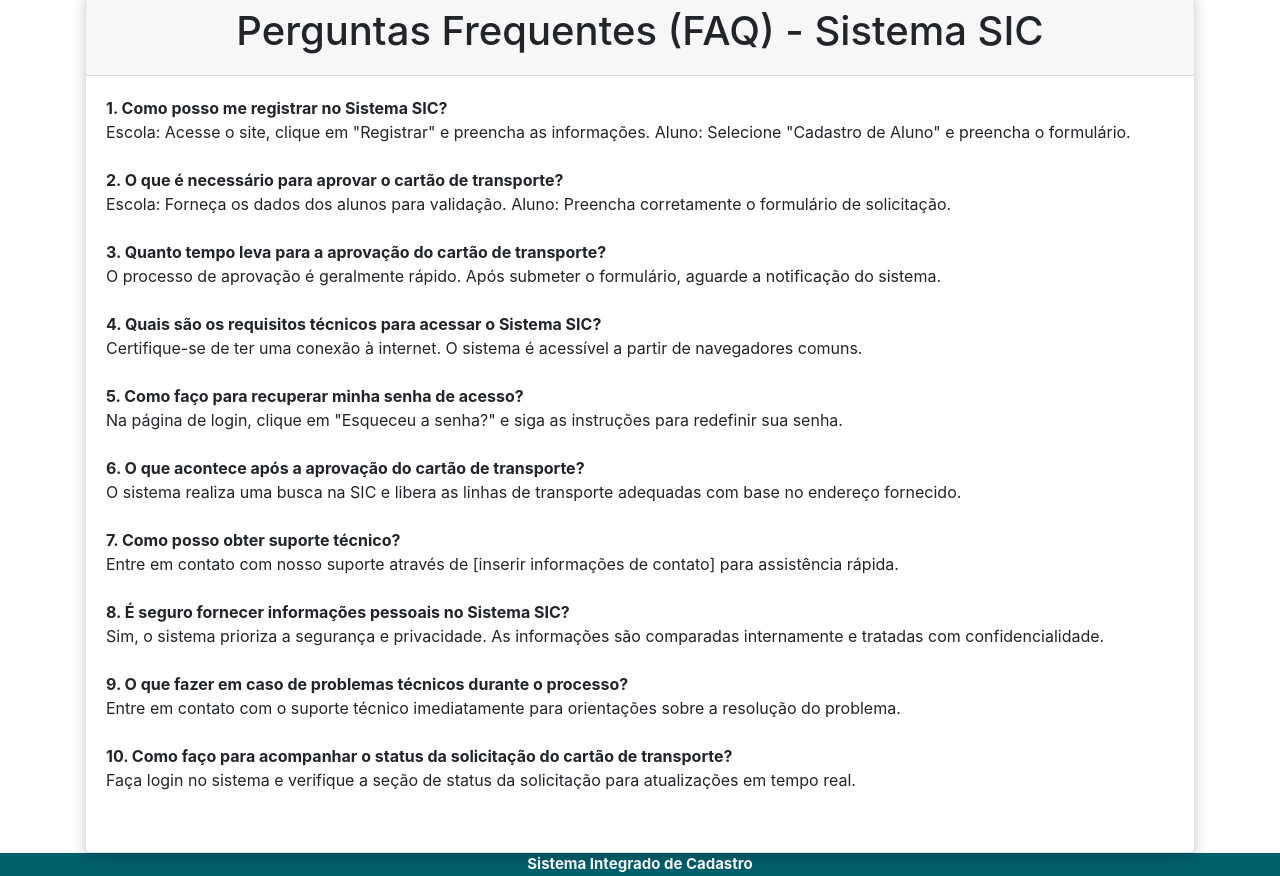
After one commit to willsantos96/projeto-faculdade, a Django app: page /duvidas_frequentes/ in a window 1280 px wide. The commit adds this page. Shown: the part 143-1019 px from the top of the page. Run offline with Django 4.2, Linux system fonts and the light colour scheme; some libraries are stand-ins or nearby versions.

Commit message:
adiciona página de instruções e dúvidas frequentes

```diff
--- a/app/static/css/style.css
+++ b/app/static/css/style.css
@@ -29,8 +29,6 @@ html {
 }
 
 .card-header {
-    background-color: #007bff;
-    color: #fff;
     text-align: center;
     border-radius: 10px 10px 0 0;
     padding: 20px;
--- a/app/templates/base/navbar.html
+++ b/app/templates/base/navbar.html
@@ -18,23 +18,16 @@
                     <li class="nav-item">
                         <a href="{% url 'cadastrar_aluno' %}">Escola</a>
                     </li>
+                    <li class="nav-item">
+                        <a class="nav-link" href="{% url 'selecionar_aluno' %}">Lista de alunos</a>
+                    </li>
                 {% endif %}
                 {% if tipo_usuario == 'Aluno' %}
                     <li class="nav-item">
                         <a href="{% url 'login_acesso_aluno' %}">Aluno</a>
                     </li>
 
-                    <li class="nav-item">
-                        <a class="nav-link" href="{% url 'selecionar_aluno' %}">Lista de alunos</a>
-                    </li>
                 {% endif %}
-                <li class="nav-item">
-                    <a href="#">Instruções</a>
-                </li>
-                <li class="nav-item">
-                    <a href="#">Dúvidas Frequentes</a>
-                </li>
-
                 <li class="nav-item">
                     <a class="nav-link" href="{% url 'logout' %}">Logout</a>
                 </li>
@@ -45,13 +38,13 @@
                 <li class="nav-item">
                     <a href="{% url 'login_acesso_aluno' %}">Aluno</a>
                 </li>
-                <li class="nav-item">
-                    <a href="#">Instruções</a>
-                </li>
-                <li class="nav-item">
-                    <a href="#">Dúvidas Frequentes</a>
-                </li>
             {% endif %}
+            <li class="nav-item">
+                <a href="{% url 'instrucoes' %}">Instruções</a>
+            </li>
+            <li class="nav-item">
+                <a href="{% url 'faq' %}">Dúvidas Frequentes</a>
+            </li>
 
         </ul>
     </nav>
--- /dev/null
+++ b/app/templates/faq.html
@@ -0,0 +1,79 @@
+{% extends 'base/layout.html'  %} {% load static %}
+{% block body %}
+<div class="container">
+    <div class="card">
+        <div class="card-header">
+            <h1>
+                Perguntas Frequentes (FAQ) - Sistema SIC
+            </h1>
+        </div>
+        <div class="card-body">
+            <dl class="row">
+                <dt class="col-sm-12">1. Como posso me registrar no Sistema SIC?</dt>
+                <dd class="col-sm-12">
+                    <p>
+                        <span class="fw-bold">Escola:</span> Acesse o site, clique em "Registrar" e preencha as informações.
+                        <span class="fw-bold">Aluno:</span> Selecione "Cadastro de Aluno" e preencha o formulário.
+                    </p>
+                </dd>
+                <dt class="col-sm-12">2. O que é necessário para aprovar o cartão de transporte?</dt>
+                <dd class="col-sm-12">
+                    <p>
+                        <span class="fw-bold">Escola:</span> Forneça os dados dos alunos para validação.
+                        <span class="fw-bold">Aluno:</span> Preencha corretamente o formulário de solicitação.
+                    </p>
+                </dd>
+                <dt class="col-sm-12">3. Quanto tempo leva para a aprovação do cartão de transporte?</dt>
+                <dd class="col-sm-12">
+                    <p>
+                        O processo de aprovação é geralmente rápido. Após submeter o formulário, aguarde a notificação do sistema.
+                    </p>
+                </dd>
+                <dt class="col-sm-12">4. Quais são os requisitos técnicos para acessar o Sistema SIC?</dt>
+                <dd class="col-sm-12">
+                    <p>
+                        Certifique-se de ter uma conexão à internet. O sistema é acessível a partir de navegadores comuns.
+                    </p>
+                </dd>
+                <dt class="col-sm-12">5. Como faço para recuperar minha senha de acesso?</dt>
+                <dd class="col-sm-12">
+                    <p>
+                        Na página de login, clique em "Esqueceu a senha?" e siga as instruções para redefinir sua senha.
+                    </p>
+                </dd>
+                <dt class="col-sm-12">6. O que acontece após a aprovação do cartão de transporte?</dt>
+                <dd class="col-sm-12">
+                    <p>
+                        O sistema realiza uma busca na SIC e libera as linhas de transporte adequadas com base no endereço fornecido.
+                    </p>
+                </dd>
+                <dt class="col-sm-12">7. Como posso obter suporte técnico?</dt>
+                <dd class="col-sm-12">
+                    <p>
+                        Entre em contato com nosso suporte através de [inserir informações de contato] para assistência rápida.
+                    </p>
+                </dd>
+                <dt class="col-sm-12">8. É seguro fornecer informações pessoais no Sistema SIC?</dt>
+                <dd class="col-sm-12">
+                    <p>
+                        Sim, o sistema prioriza a segurança e privacidade. As informações são comparadas internamente e tratadas com confidencialidade.
+                    </p>
+                </dd>
+                <dt class="col-sm-12">9. O que fazer em caso de problemas técnicos durante o processo?</dt>
+                <dd class="col-sm-12">
+                    <p>
+                        Entre em contato com o suporte técnico imediatamente para orientações sobre a resolução do problema.
+                    </p>
+                </dd>
+                <dt class="col-sm-12">10. Como faço para acompanhar o status da solicitação do cartão de transporte?</dt>
+                <dd class="col-sm-12">
+                    <p>
+                        Faça login no sistema e verifique a seção de status da solicitação para atualizações em tempo real.
+                    </p>
+                </dd>
+            </dl>
+        </div>
+    </div>
+</div>
+
+{% endblock %}
--- a/app/urls.py
+++ b/app/urls.py
@@ -16,4 +16,6 @@ urlpatterns = [
     path('login_acesso_aluno/', views.login_acesso_aluno, name='login_acesso_aluno'),
     path('home_aluno/', views.home_aluno, name='home_aluno'),
     path('criar_contaaluno/', views.criar_contaaluno, name='criar_contaaluno'),
+    path('instrucoes/', views.instrucoes, name='instrucoes'),
+    path('duvidas_frequentes/', views.duvidasFrequentes, name='faq'),
 ]
--- a/app/views.py
+++ b/app/views.py
@@ -28,6 +28,18 @@ def home (request):
 def formulario (request):
     # Lógica para renderizar a página de validação
     return render(request, 'formulario.html')
+
+def instrucoes (request):
+    context = {
+        'title': 'Instruções de Uso'
+    }
+    return render (request, 'instrucoes.html')
+
+def duvidasFrequentes (request):
+    context = {
+        'title': 'Dúvidas Frequentes'
+    }
+    return render (request, 'faq.html')
 
 @csrf_protect
 def login_escola(request):
```
Also changed, not shown: app/templates/adicionar.html (+45 -81 lines), app/templates/criar_contaaluno.html (+0 -11 lines), app/templates/form_escola.html (+2 -13 lines), app/templates/instrucoes.html (added, +81 -0 lines), app/templates/login_acesso_aluno.html (+11 -15 lines), app/templates/login_escola.html (+11 -16 lines).
